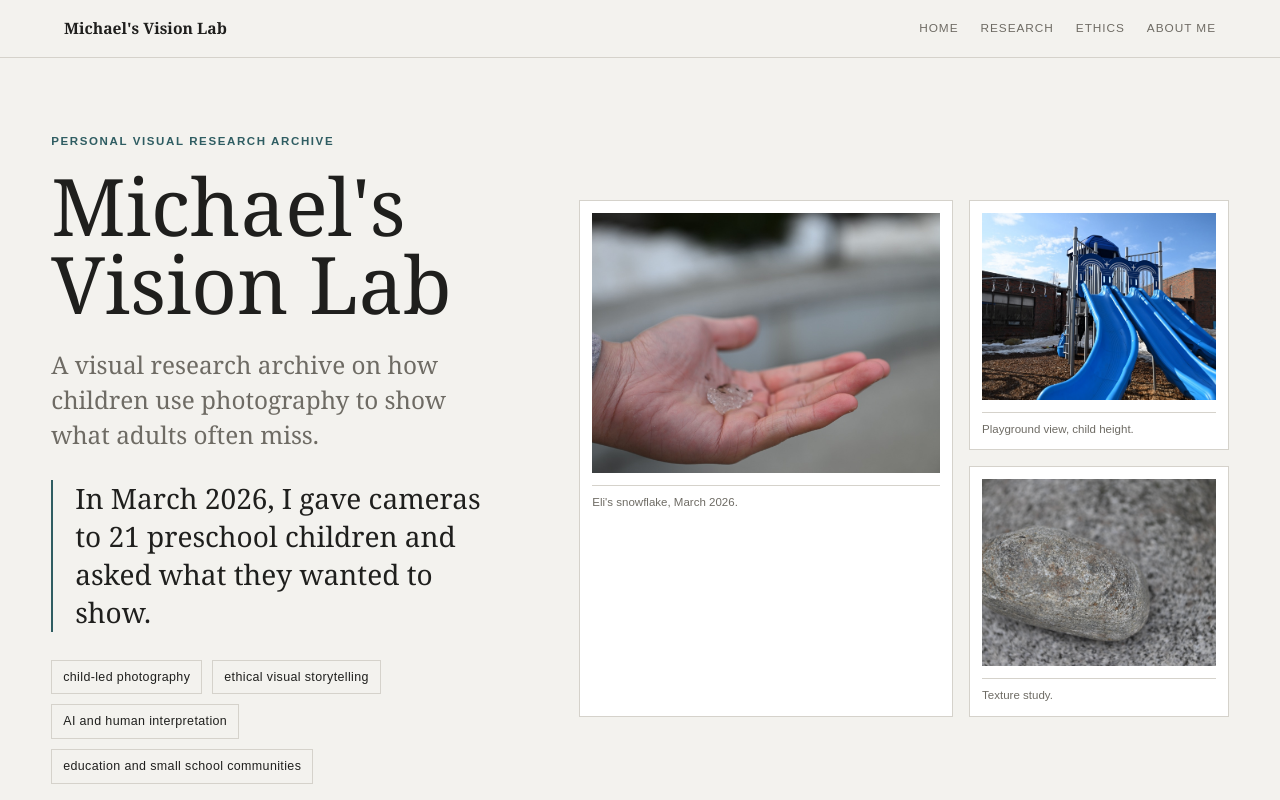
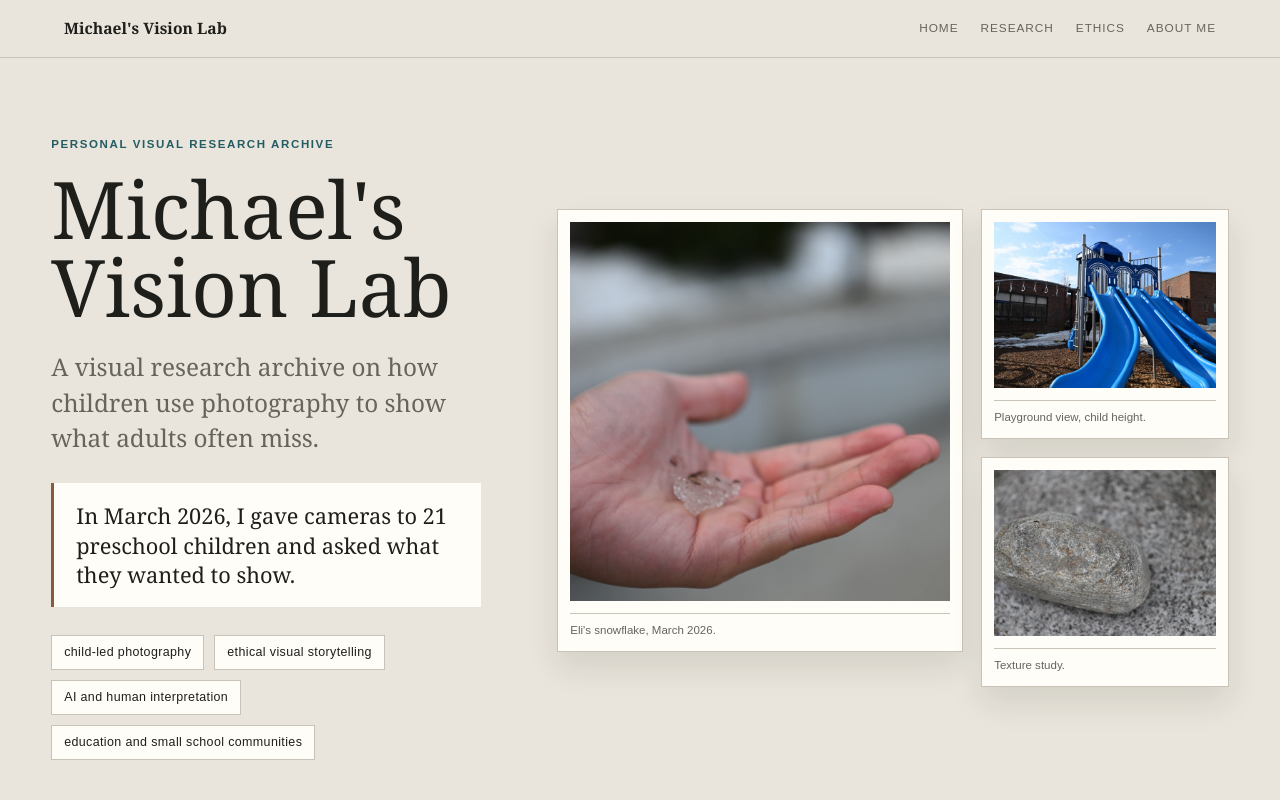
Before and after one commit to SenmuuuuW/michaels-vision-lab, a Next.js app: page / in a window 1280 px wide. Shown: the top 800 px of the page. Built offline with nearby package versions, Linux system fonts and the light colour scheme.

Commit message:
Update globals.css

```diff
--- a/app/globals.css
+++ b/app/globals.css
@@ -1,20 +1,21 @@
 :root {
-  --color-page: #f3f2ee;
-  --color-paper: #ffffff;
-  --color-text: #1f1f1d;
-  --color-text-secondary: #4b4a45;
-  --color-text-muted: #6e6b64;
-  --color-border: #d5d2cb;
-  --color-accent: #2f5d62;
-  --color-accent-soft: #e5eeee;
-  --color-focus: #2f5d62;
-  --color-header-background: rgba(243, 242, 238, 0.92);
-  --color-shadow: rgba(31, 31, 29, 0.08);
-  --color-shadow-strong: rgba(31, 31, 29, 0.12);
-  --color-grid-line: rgba(31, 31, 29, 0.055);
-  --color-border-soft: rgba(31, 31, 29, 0.1);
-  --color-image-placeholder: #e2e0da;
-  --color-photo-wash: #ccd9d8;
+  --color-page: #e9e5dc;
+  --color-paper: #fffdf8;
+  --color-text: #1e1e1b;
+  --color-text-secondary: #45433d;
+  --color-text-muted: #66645c;
+  --color-border: #c9c2b6;
+  --color-accent: #245c63;
+  --color-accent-soft: #ddebec;
+  --color-warm-note: #8a5a3c;
+  --color-focus: #245c63;
+  --color-header-background: rgba(233, 229, 220, 0.94);
+  --color-shadow: rgba(30, 30, 27, 0.1);
+  --color-shadow-strong: rgba(30, 30, 27, 0.15);
+  --color-grid-line: rgba(30, 30, 27, 0.07);
+  --color-border-soft: rgba(30, 30, 27, 0.13);
+  --color-image-placeholder: #d8d3c9;
+  --color-photo-wash: #b8c9c9;
   --space-section: clamp(58px, 7vw, 104px);
   --space-section-tight: clamp(38px, 5vw, 70px);
   --caption-font: Arial, Helvetica, sans-serif;
@@ -28,7 +29,7 @@
   --ink: var(--color-text-secondary);
   --muted: var(--color-text-muted);
   --moss: var(--color-accent);
-  --clay: var(--color-accent);
+  --clay: var(--color-warm-note);
   --line: var(--color-border);
 }
 
@@ -266,18 +267,19 @@ h3 {
 }
 
 .field-note {
-  border-left: 2px solid var(--clay);
-  color: var(--charcoal);
-  font-size: clamp(1.25rem, 2.2vw, 1.75rem);
+  background: var(--color-paper);
+  border-left: 3px solid var(--clay);
+  color: var(--charcoal);
+  font-size: clamp(1.18rem, 1.7vw, 1.5rem);
   line-height: 1.35;
   margin-bottom: 0;
   margin-top: 28px;
   max-width: 690px;
-  padding-left: 22px;
+  padding: 18px 22px;
 }
 
 blockquote {
-  border-left: 2px solid var(--clay);
+  border-left: 3px solid var(--clay);
   color: var(--charcoal);
   font-size: clamp(1.25rem, 2vw, 1.75rem);
   line-height: 1.55;
@@ -288,9 +290,10 @@ blockquote {
 
 .museum-hero {
   border-bottom: 1px solid var(--line);
-  grid-template-columns: minmax(360px, 0.82fr) minmax(520px, 1.18fr);
-  padding-bottom: clamp(56px, 7vw, 90px);
-  padding-top: clamp(46px, 6vw, 74px);
+  grid-template-columns: minmax(360px, 0.78fr) minmax(560px, 1.22fr);
+  min-height: calc(100vh - 66px);
+  padding-bottom: clamp(44px, 6vw, 78px);
+  padding-top: clamp(44px, 6vw, 78px);
 }
 
 .museum-hero .chip-list {
@@ -299,10 +302,10 @@ blockquote {
 }
 
 .hero-photo-board {
-  display: grid;
-  gap: 16px;
-  grid-template-columns: 1.18fr 0.82fr;
-  grid-template-rows: auto auto;
+  align-items: start;
+  display: grid;
+  gap: clamp(12px, 1.5vw, 18px);
+  grid-template-columns: minmax(0, 1.18fr) minmax(220px, 0.72fr);
   min-width: 0;
 }
 
@@ -311,6 +314,7 @@ blockquote {
   border: 1px solid var(--line);
   margin: 0;
   padding: var(--image-frame-padding);
+  box-shadow: 0 16px 30px var(--color-shadow);
 }
 
 .hero-photo img {
@@ -337,25 +341,35 @@ blockquote {
 }
 
 .hero-photo-primary {
+  align-self: start;
+  grid-column: 1;
   grid-row: 1 / span 2;
+}
+
+.hero-photo-primary img {
+  aspect-ratio: 1 / 1;
 }
 
 .hero-photo-secondary,
 .hero-photo-tertiary {
   align-self: start;
+  grid-column: 2;
 }
 
 .hero-photo-secondary img,
 .hero-photo-tertiary img {
-  aspect-ratio: 5 / 4;
+  aspect-ratio: 4 / 3;
+}
+
+.hero-photo-tertiary {
+  grid-row: 2;
+  margin-top: 0;
 }
 
 /* 首页视觉：用非人物对象模拟照片桌面，保护隐私。 */
 .hero-visual {
   aspect-ratio: 1 / 1;
-  background:
-    linear-gradient(135deg, var(--color-accent-soft), transparent 38%),
-    linear-gradient(0deg, var(--color-image-placeholder), var(--color-paper));
+  background: var(--color-paper);
   border: 1px solid var(--line);
   margin: 0;
   overflow: hidden;
@@ -363,10 +377,7 @@ blockquote {
 }
 
 .hero-visual::before {
-  background-image:
-    linear-gradient(var(--color-grid-line) 1px, transparent 1px),
-    linear-gradient(90deg, var(--color-grid-line) 1px, transparent 1px);
-  background-size: 34px 34px;
+  background: var(--color-accent-soft);
   content: "";
   inset: 0;
   position: absolute;
@@ -395,7 +406,7 @@ blockquote {
 }
 
 .print::after {
-  background: linear-gradient(135deg, var(--color-accent), var(--color-photo-wash));
+  background: var(--color-photo-wash);
   content: "";
   inset: 12px 12px 46px;
   position: absolute;
@@ -418,9 +429,7 @@ blockquote {
 }
 
 .print-two::after {
-  background:
-    radial-gradient(circle at 50% 42%, transparent 0 19%, var(--color-text-muted) 20% 23%, transparent 24%),
-    linear-gradient(135deg, var(--color-accent), var(--color-accent-soft));
+  background: var(--color-accent-soft);
 }
 
 .print-three {
@@ -432,7 +441,7 @@ blockquote {
 }
 
 .print-three::after {
-  background: repeating-linear-gradient(115deg, var(--color-text-muted) 0 12px, var(--color-image-placeholder) 12px 24px);
+  background: var(--color-image-placeholder);
 }
 
 .split-section {
@@ -462,7 +471,7 @@ blockquote {
 }
 
 .archive-chip {
-  background: transparent;
+  background: var(--color-paper);
   border: 1px solid var(--line);
   color: var(--charcoal);
   display: inline-flex;
@@ -470,7 +479,7 @@ blockquote {
   font-size: 0.78rem;
   letter-spacing: 0.03em;
   line-height: 1.2;
-  padding: 9px 11px;
+  padding: 9px 12px;
 }
 
 .editorial-pair {
@@ -497,6 +506,7 @@ blockquote {
 .pair-image {
   background: var(--paper);
   border: 1px solid var(--line);
+  box-shadow: 0 16px 30px var(--color-shadow);
   margin: 0;
   overflow: hidden;
   padding: var(--image-frame-padding);
@@ -579,6 +589,7 @@ blockquote {
 .archive-strip-item {
   background: var(--paper);
   border: 1px solid var(--line);
+  box-shadow: 0 10px 20px rgba(30, 30, 27, 0.08);
   flex: 0 0 clamp(190px, 18vw, 250px);
   margin: 0;
   padding: 8px;
@@ -780,9 +791,7 @@ blockquote {
 
 .archive-entry-image {
   aspect-ratio: 4 / 3;
-  background:
-    linear-gradient(135deg, var(--color-accent-soft), transparent 40%),
-    var(--ivory);
+  background: var(--color-accent-soft);
   border: 1px solid var(--line);
   margin: 0 auto;
   max-width: 540px;
@@ -808,7 +817,7 @@ blockquote {
 }
 
 .entry-print::after {
-  background: repeating-linear-gradient(180deg, transparent 0 15px, var(--color-border-soft) 15px 16px);
+  background: var(--color-image-placeholder);
   content: "";
   inset: 16px 16px 42px;
   position: absolute;
@@ -882,6 +891,7 @@ blockquote {
 .through-hero-image {
   background: var(--paper);
   border: 1px solid var(--line);
+  box-shadow: 0 16px 30px var(--color-shadow);
   margin: 0;
   padding: var(--image-frame-padding);
 }
@@ -901,6 +911,7 @@ blockquote {
 .archive-section-index {
   background: var(--color-accent-soft);
   border-bottom: 1px solid var(--line);
+  border-top: 1px solid var(--line);
   max-width: none;
   padding-bottom: clamp(20px, 3vw, 32px);
   padding-top: clamp(20px, 3vw, 32px);
@@ -985,6 +996,7 @@ blockquote {
 .dimension-visual {
   background: var(--paper);
   border: 1px solid var(--line);
+  box-shadow: 0 16px 30px var(--color-shadow);
   display: grid;
   grid-template-columns: minmax(0, 1fr) minmax(220px, 0.75fr);
   margin: 0;
@@ -1018,6 +1030,10 @@ blockquote {
   text-transform: uppercase;
 }
 
+.dimension-labels span:nth-child(odd) {
+  background: rgba(36, 92, 99, 0.055);
+}
+
 .dimension-labels span:last-child {
   border-bottom: 0;
 }
@@ -1041,9 +1057,10 @@ blockquote {
 }
 
 .quote-panel {
-  border-bottom: 1px solid var(--line);
-  border-top: 1px solid var(--line);
-  max-width: 1120px;
+  background: var(--color-paper);
+  border-bottom: 1px solid var(--line);
+  border-top: 1px solid var(--line);
+  max-width: none;
 }
 
 .quote-panel blockquote {
@@ -1059,8 +1076,8 @@ blockquote {
 
 .flow-step {
   align-items: center;
-  background: transparent;
-  border-top: 1px solid var(--line);
+  background: var(--color-paper);
+  border: 1px solid var(--line);
   color: var(--charcoal);
   display: flex;
   font-family: var(--caption-font);
@@ -1133,6 +1150,7 @@ blockquote {
 .booklet-card {
   background: var(--paper);
   border: 1px solid var(--line);
+  box-shadow: 0 12px 24px var(--color-shadow);
   padding: clamp(24px, 3vw, 34px);
 }
 
@@ -1164,6 +1182,7 @@ blockquote {
 .case-card {
   background: var(--paper);
   border: 1px solid var(--line);
+  box-shadow: 0 18px 34px var(--color-shadow);
   display: grid;
   grid-template-columns: minmax(0, 0.74fr) minmax(0, 1fr);
 }
@@ -1171,13 +1190,16 @@ blockquote {
 .case-card img {
   aspect-ratio: 1 / 1;
   background: var(--color-image-placeholder);
+  border: var(--image-frame-padding) solid var(--paper);
   height: 100%;
   object-fit: cover;
   width: 100%;
 }
 
 .full-gallery-section {
-  border-bottom: 1px solid var(--line);
+  background: var(--color-paper);
+  border-bottom: 1px solid var(--line);
+  max-width: none;
 }
 
 .archive-divider-note {
@@ -1488,10 +1510,7 @@ dd {
 .booklet-pages span,
 .booklet-pages img {
   aspect-ratio: 3 / 4;
-  background:
-    linear-gradient(180deg, var(--color-accent-soft) 0 22%, transparent 22%),
-    repeating-linear-gradient(180deg, transparent 0 18px, var(--color-border-soft) 18px 19px),
-    var(--paper);
+  background: var(--paper);
   border: 1px solid var(--line);
   box-shadow: 0 18px 34px var(--color-shadow);
   object-fit: cover;
@@ -1738,9 +1757,7 @@ dd {
 
 .portrait-placeholder {
   aspect-ratio: 3 / 4;
-  background:
-    radial-gradient(circle at 50% 30%, var(--color-accent-soft), transparent 0 24%, transparent 25%),
-    linear-gradient(145deg, var(--color-image-placeholder), var(--color-paper) 46%, var(--color-border));
+  background: var(--color-paper);
   border: 1px solid var(--line);
   box-shadow: 0 18px 34px var(--color-shadow);
   position: relative;
```
